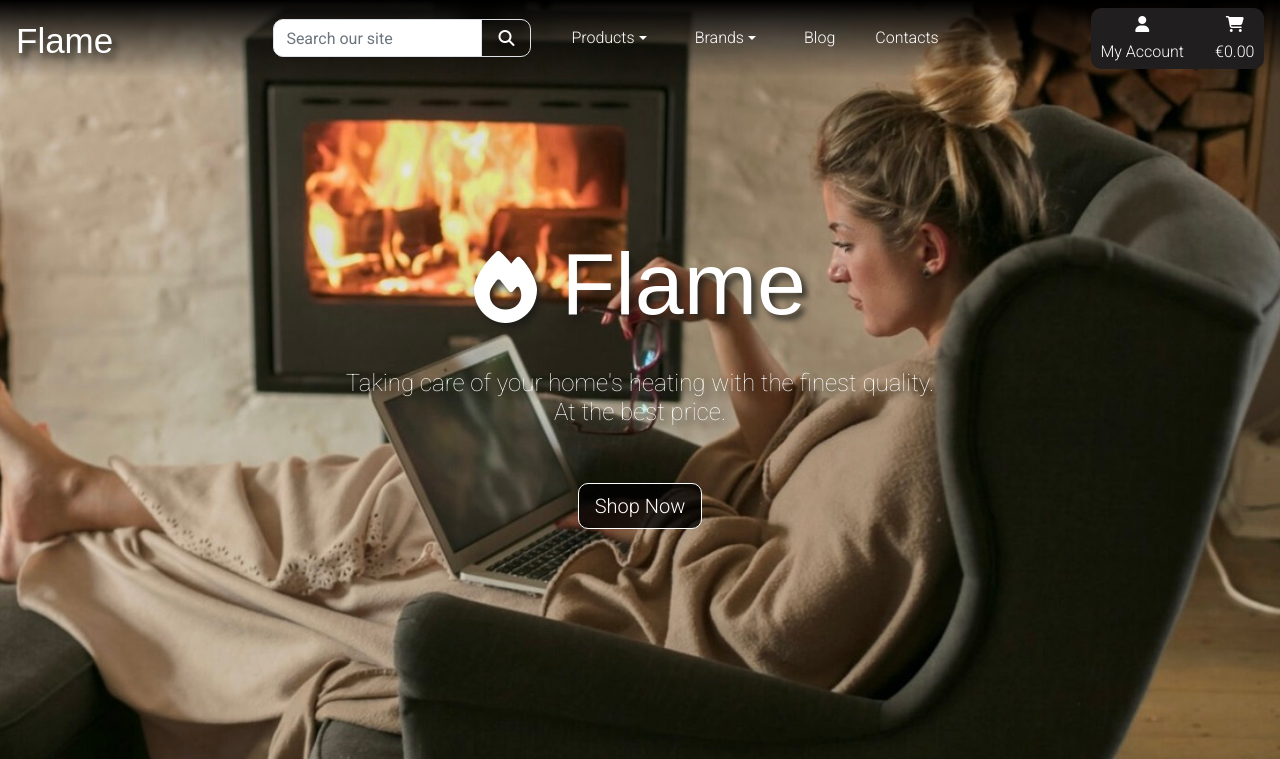
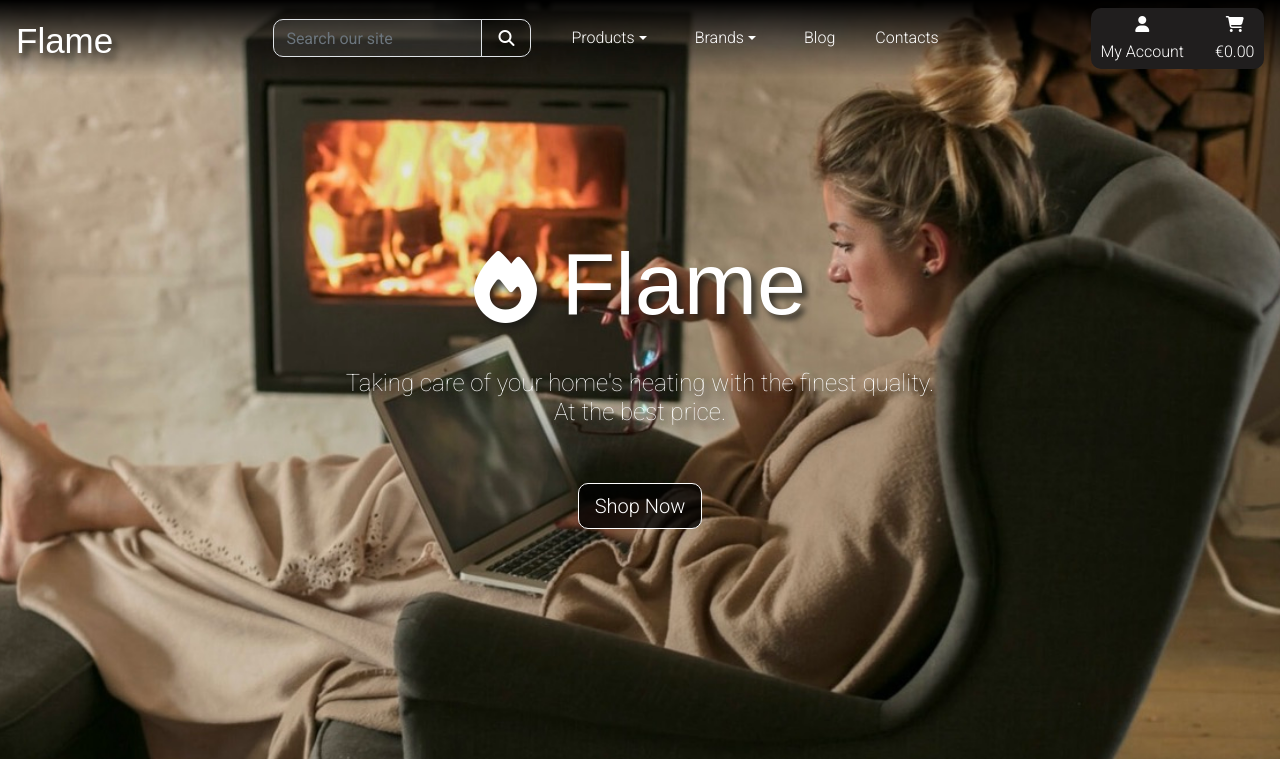
Before and after one commit to Hidnish/Milestone-Project-4-Flame, a Django app: page / in a window 1280 px wide. Shown: the top 759 px of the page. Run offline with Django 3.2, Linux system fonts and the light colour scheme; data comes from the database, SQL or seed files in the repository; some libraries are stand-ins or nearby versions; some web fonts are replaced.

Commit message:
Add background color for nav searchbar

```diff
--- a/static/css/base.css
+++ b/static/css/base.css
@@ -27,6 +27,10 @@ body {
 
 .bg-dark-02 {
     background-color: rgba(0,0,0,0.2);
+}
+
+.bg-light-01 {
+    background-color: rgba(255,255,255,0.1);
 }
 
 .bg-dark {
@@ -302,6 +306,11 @@ body {
     background-clip: unset!important;
 }
 
+input.form-control:focus {
+    background-color: rgba(255,255,255,0.1);
+}
+
+
 /* Media Queries */
 
 @media (min-width: 1200px) {
```
